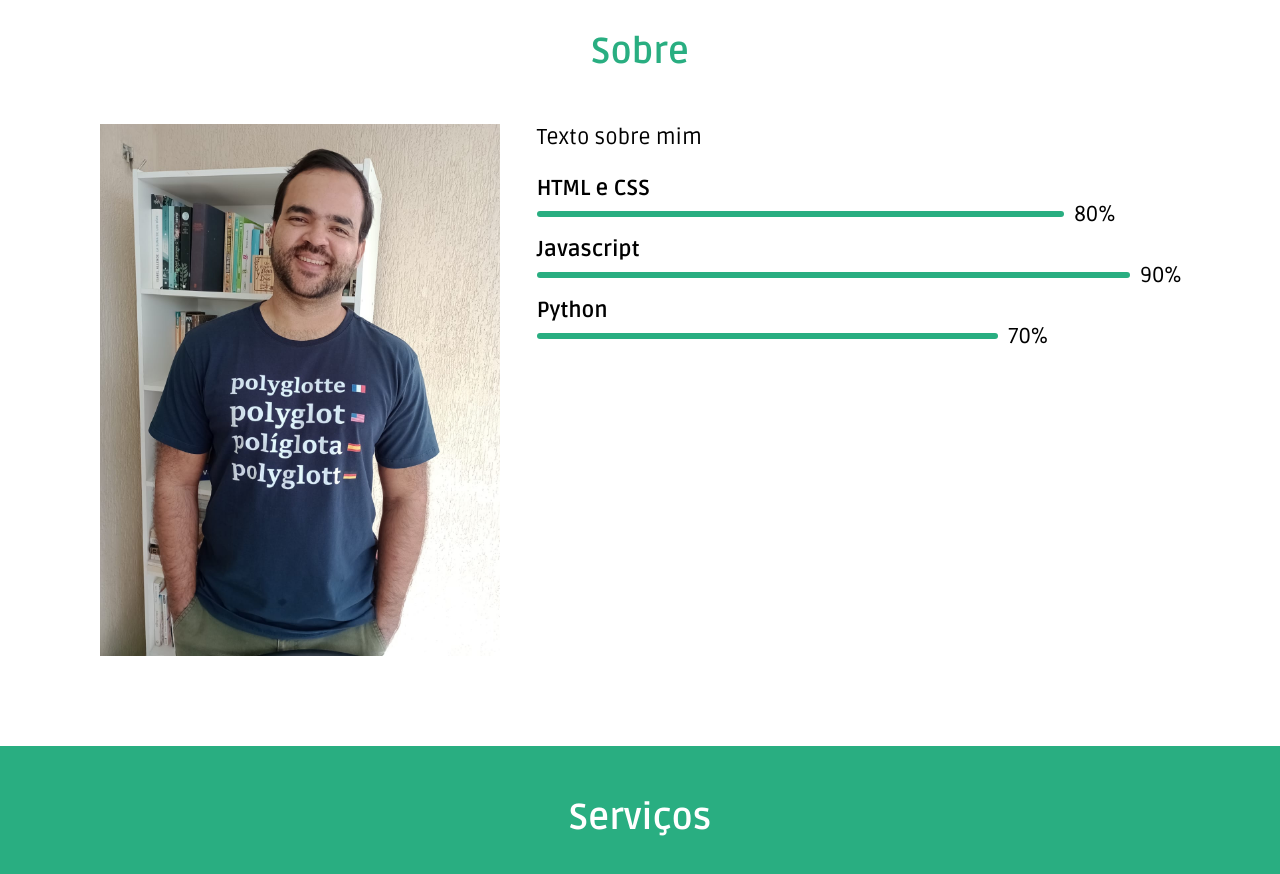
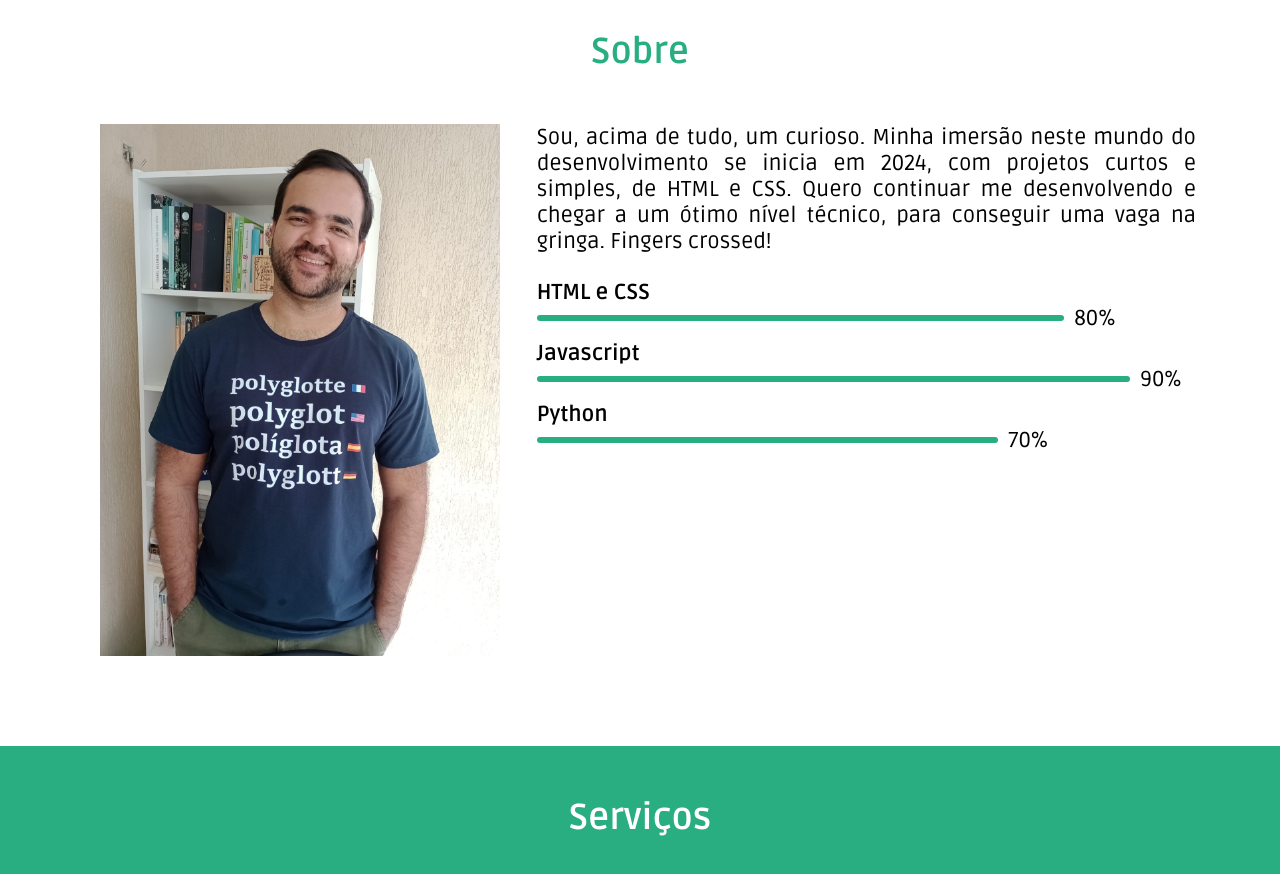
Before and after one commit to igorbarca/Projeto-06---Portf-lio, a website: page index.html in a window 1280 px wide. Shown: the part 820-1694 px from the top of the page. Drawn offline with Linux system fonts and the light colour scheme.

Commit message:
alter index about me

```diff
--- a/index.html
+++ b/index.html
@@ -41,7 +41,7 @@
                         <img src="./assets/img/profile/profile.jpg" alt="Igor Barca">
                     </div>
                     <div class="c-descricao">
-                        <p>Texto sobre mim</p>
+                        <p>Sou, acima de tudo, um curioso. Minha imersão neste mundo do desenvolvimento se inicia em 2024, com projetos curtos e simples, de HTML e CSS. Quero continuar me desenvolvendo e chegar a um ótimo nível técnico, para conseguir uma vaga na gringa. Fingers crossed!</p>
                         <div class="habilidades">
                             <div class="h-item">
                                 <div class="h-title">
```
